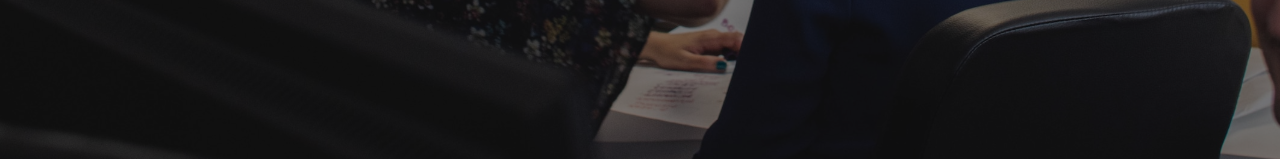
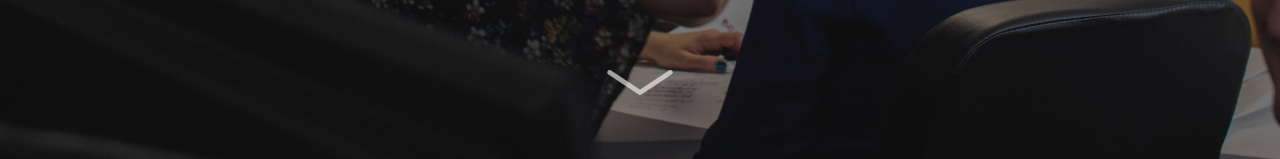
Before and after one commit to Bamdoliro/Bamdoliro, a React (Create React App) app: page / in a window 1280 px wide. Shown: the part 641-800 px from the top of the page. Built offline with nearby package versions, Linux system fonts and the light colour scheme.

Commit message:
ADD :: arrow animation 적용

```diff
--- a/src/Components/Main/index.tsx
+++ b/src/Components/Main/index.tsx
@@ -1,7 +1,7 @@
 import React from 'react';
 import * as S from './style';
 import * as T from '../../shared/styles/text';
-import Background from '../../assets/background01.svg';
+import Arrow from '../../assets/arrow.svg';
 
 export default function Main() {
   return (
@@ -11,6 +11,7 @@ export default function Main() {
           대서양 한가운데에서 밤돌이로를 외치다.
         </T.LargeTitle>
       </S.TextArea>
+      <S.Arrow src={Arrow} />
     </S.Main>
   );
 }
--- a/src/Components/Main/style.ts
+++ b/src/Components/Main/style.ts
@@ -1,10 +1,14 @@
-import styled from 'styled-components';
+import styled, { keyframes } from 'styled-components';
 import background from '../../assets/background01.svg';
 
 export const Main = styled.div`
+  position: relative;
+
   display: flex;
+  flex-direction: column;
+  justify-content: center;
   align-items: center;
-  position: relative;
+
   height: 100vh;
   width: 100vw;
   background-image: url(${background});
@@ -18,3 +22,23 @@ export const TextArea = styled.div`
   width: 530px;
   height: 166px;
 `;
+
+export const ArrowBox = styled.div`
+  position: absolute;
+  bottom: 49px;
+  width: 75px;
+`;
+
+const motion = keyframes`
+    0% {margin-bottom: 0px;} /* 처음 위치 */
+	100% {margin-bottom: 15px;} /* 마지막 위치 */
+`;
+
+export const Arrow = styled.img`
+  position: absolute;
+  bottom: 49px;
+  width: 100%;
+  height: 25px;
+  animation: ${motion} 0.5s /* 속도 */ ease-in-out 0s
+    /* 처음부터 끝까지 일정 속도로 진행 */ infinite alternate; /* 무한 반복 */
+`;
```
Also changed, not shown: src/Assets/arrow.svg (added).
